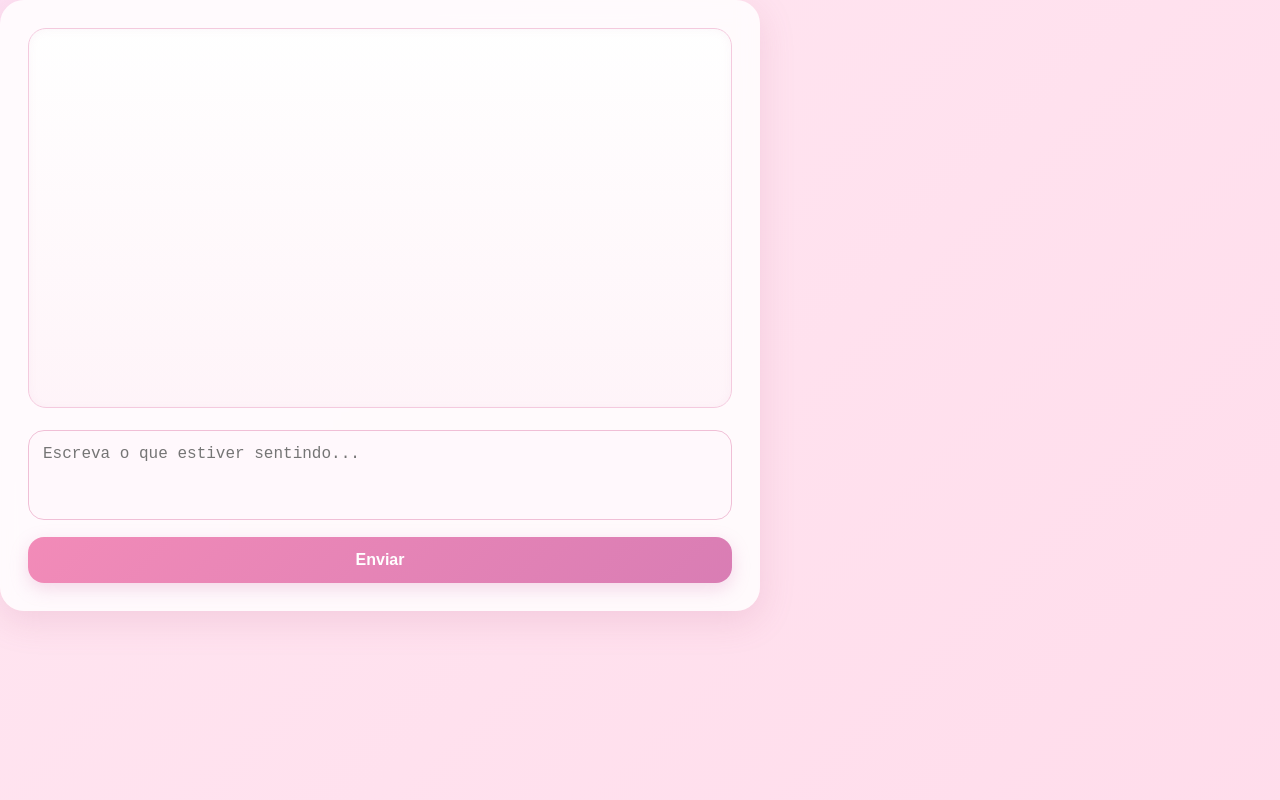
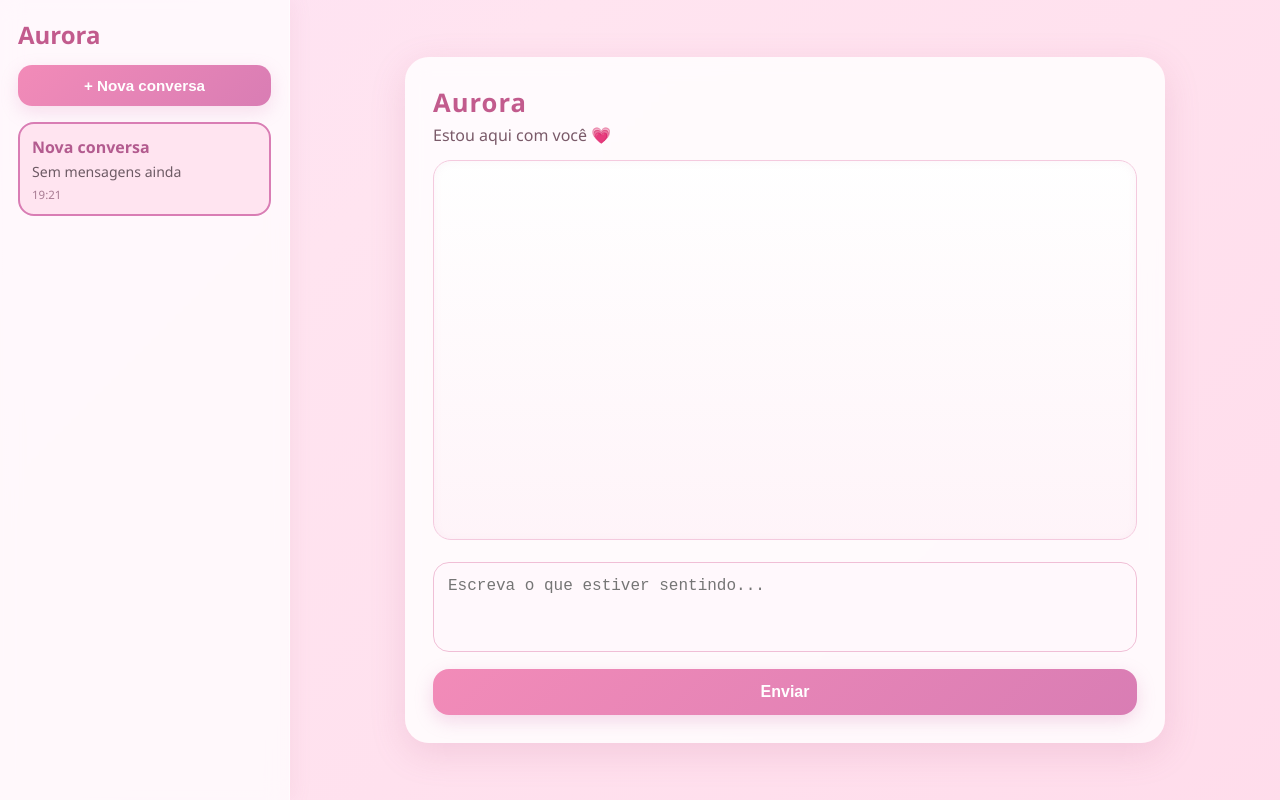
Before and after one commit to Marcos-Tecnologia/Mariana-IA---AcolheJovem-OFC-, a plain HTML site: page index.html in a window 1280 px wide. Drawn offline with Linux system fonts and the light colour scheme.

Commit message:
Update index.html

```diff
--- a/index.html
+++ b/index.html
@@ -7,18 +7,43 @@
   <link rel="stylesheet" href="style.css" />
 </head>
 <body>
+  <div id="app">
+    <aside id="sidebar">
+      <div class="sidebar-top">
+        <h2>Aurora</h2>
+        <button id="btn-nova-conversa" type="button">+ Nova conversa</button>
+      </div>
+
+      <div id="conversation-list"></div>
+    </aside>
+
+    <main id="main-area">
       <div id="container">
         <div id="inicio-container">
+          <div class="intro-glow"></div>
           <h1>Aurora</h1>
           <h3>Uma presença calma para conversar com você</h3>
           <button id="btn-abrir-chat" type="button">Conversar com Aurora</button>
         </div>
 
         <div id="chat-container" class="hidden">
+          <div id="chat-header">
+            <h1 class="chat-title">Aurora</h1>
+            <p class="chat-subtitle">Estou aqui com você 💗</p>
+          </div>
+
           <div id="chat-box"></div>
-      <textarea id="user-input" rows="3" placeholder="Escreva o que estiver sentindo..."></textarea>
+
+          <textarea
+            id="user-input"
+            rows="3"
+            placeholder="Escreva o que estiver sentindo..."
+          ></textarea>
+
           <button id="btn-enviar" type="button">Enviar</button>
         </div>
+      </div>
+    </main>
   </div>
 
   <script src="script.js"></script>
```
Lines whose indentation alone changed are shown as unchanged.
